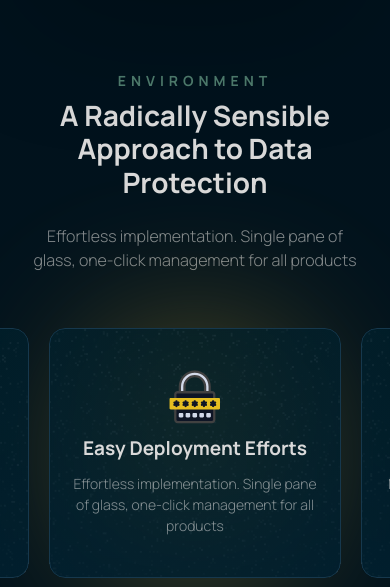
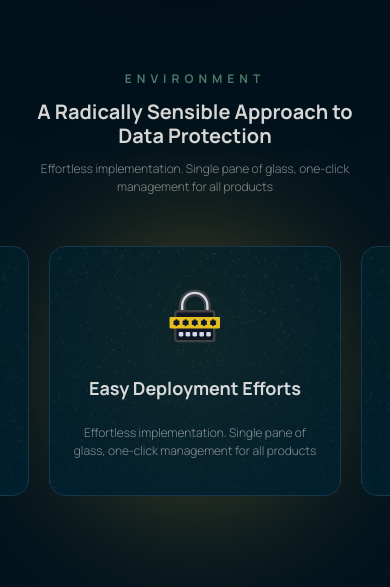
Before and after one commit to hiTushar/barasingha, a React (Create React App) app: page / in a window 390 px wide. Shown: the part 780-1367 px from the top of the page. Built offline with nearby package versions, Linux system fonts and the light colour scheme; the HTML template or start-up script is replaced by a standard one.

Commit message:
Responsive environment section homepage

```diff
--- a/src/components/sections/Environment/Environment.jsx
+++ b/src/components/sections/Environment/Environment.jsx
@@ -26,6 +26,13 @@ const cardsData = [
    },
 ];
 
+const getSlides = () => {
+   const width = window.innerWidth;
+
+   if(width < 650) return 1;
+   else return 2
+}
+
 const Card = (props) => {
    return (
       <div className="env_card">
@@ -33,8 +40,8 @@ const Card = (props) => {
          <div className="env_card_contents_container justify-content-center">
             <div className='img_container'><img src={props.image} alt="password svg"></img></div>
             <div className="env_card_text_container">
-               <div className='heading heading--three text-center'>{props.heading}</div>
-               <div className="para para--light text-center">{props.desc}</div>
+               <p className='heading heading--three text-center'>{props.heading}</p>
+               <p className="para para--light text-center">{props.desc}</p>
             </div>
          </div>
       </div>
@@ -69,7 +76,7 @@ const Environment = (props) => {
       speed: 500,
       autoplay: true,
       autoplaySpeed: 5000,
-      slidesToShow: 1,
+      slidesToShow: getSlides(),
       slidesToScroll: 1,
       centerMode: true,
       nav: false,
@@ -102,11 +109,11 @@ const Environment = (props) => {
                   <div className="col">
                      <div className="content_container_left">
                         <div className="title-wrapper">
-                           <h6 className="heading heading--fancy">Environment</h6>
-                           <h2 className="heading heading--two">
+                           <p className="heading heading--fancy">Environment</p>
+                           <p className="heading heading--two">
                               A Radically Sensible Approach to Data Protection
-                           </h2>
-                           <p className="para para--lg para--light mt-4 mb-0">
+                           </p>
+                           <p className="para para--lg para--light">
                               Effortless implementation. Single pane of glass, one-click
                               management for all products
                            </p>
--- a/src/components/sections/Environment/Environment.scss
+++ b/src/components/sections/Environment/Environment.scss
@@ -50,16 +50,56 @@
 
    .env__main_contents_container {
       .title-wrapper {
-         max-width: 600px;
-         .para {
-            max-width: 500px;
-         }
-         @media screen and (max-width: 768px) {
-            .para {
-               margin-inline: auto;
-               margin-bottom: 3.5rem !important;
+            display: flex;
+            justify-content: center;
+            align-items: center;
+            flex-direction: column;
+            max-width: 1008px;
+            margin-inline: auto;
+
+            @media all and (min-width: 768px) {
+               align-items: flex-start;
             }
-         }
+
+            p {
+               margin-bottom: 0px;
+            }
+
+            p:nth-child(1) {
+               font-size: 12px;
+               margin-bottom: 12px;
+
+               @media all and (min-width: 992px) {
+                  font-size: 16px;
+               }
+            }
+
+            p:nth-child(2) {
+               font-size: 20px;
+               margin-bottom: 12px;
+
+               @media all and (min-width: 400px) {
+                  font-size: 24px;
+               }
+
+               @media all and (min-width: 992px) {
+                  font-size: 32px;
+               }
+            }
+
+            p:nth-child(3) {
+               font-size: 12px;
+               margin-bottom: 50px;
+               max-width: 430px;
+
+               @media all and (min-width: 400px) {
+                  font-size: 14px;
+               }
+
+               @media all and (min-width: 992px) {
+                  font-size: 16px;
+               }
+            }
       }
 
       .content_container_left {
@@ -148,8 +188,8 @@
                180deg,
                #01121c 0%,
                rgba(1, 18, 28, 0) 15.55%,
-               rgba(1, 18, 28, 0) 70.44%,
-               #01121c 88.29%
+               rgba(1, 18, 28, 0) 90.44%,
+               #01121c 99.29%
             );
             width: 100%;
             height: 100%;
@@ -163,23 +203,12 @@
    }
 }
 .env_card {
-   // width: 384px;
-   // min-height: 352px;
    border-radius: 16px;
-   // border: 1px solid #16384D;
-   // backdrop-filter: blur(2px);
-   // display: flex;
-   // flex-direction: column;
-   // align-items: center;
-   // gap:32px;
    position: relative;
    overflow: hidden;
    z-index: 1;
    margin: 16px 0;
    transition: 0.2s;
-   //background-color: #28443B;
-   // background:  radial-gradient(185.16% 185.16% at 50% 0%, rgba(0, 31, 41, 0.75) 0%, #022032 100%);
-   // box-shadow: 0px 0px 0px 0px rgba(0, 0, 0, 0.18), 0px 13px 29px 0px rgba(0, 0, 0, 0.18), 0px 53px 53px 0px rgba(0, 0, 0, 0.15), 0px 119px 71px 0px rgba(0, 0, 0, 0.09), 0px 212px 85px 0px rgba(0, 0, 0, 0.03), 0px 331px 93px 0px rgba(0, 0, 0, 0.00);
    backdrop-filter: blur(10px);
    .env_card_noise {
       position: absolute;
@@ -217,6 +246,8 @@
       ) !important;
 
       .img_container {
+         display: flex;
+         align-items: center;
          img {
             width: 56px;
          }
@@ -226,23 +257,26 @@
          flex-direction: column;
          gap: 12px;
 
-         .env_card_heading {
-            color: #f2f2f2;
-            text-align: center;
-            font-family: Manrope;
-            font-size: 24px;
-            font-style: normal;
-            font-weight: 700;
-            line-height: 150%; /* 36px */
+         p {
+            margin-bottom: 0px;
          }
-         .env_card_desc {
-            color: #c8c8c8;
-            text-align: center;
-            font-family: Roboto;
-            font-size: 16px;
-            font-style: normal;
-            font-weight: 400;
-            line-height: 150%; /* 24px */
+
+         p:nth-child(1) {
+            font-size: 18px;
+            margin-bottom: 12px;
+
+            @media all and (min-width: 400px) {
+               font-size: 22px;
+            }
+         }
+
+         p:nth-child(2) {
+            font-size: 12px;
+            max-width: 430px;
+
+            @media all and (min-width: 400px) {
+               font-size: 14px;
+            }
          }
       }
    }
@@ -251,8 +285,9 @@
 @media (max-width: 992px) {
    // .env_card{min-height: 250px;}
    .env_card .env_card_contents_container {
-      padding: 18px;
+      padding: 24px;
       min-height: 250px;
+      // min-height: 250px;
    }
    .env_card
       .env_card_contents_container
@@ -271,7 +306,7 @@
    }
 }
 
-@media (max-width: 768px) {
+@media (max-width: 767px) {
    .env__main_container .env__main_contents_container .content_container_right {
       overflow: inherit;
       max-width: 100%;
@@ -328,8 +363,26 @@
       gap: 10px;
       padding: 20px;
       justify-content: center;
+
+      @media all and (min-width: 400px) {
+         padding: 32px;
+      }
    }
    .env_card .env_card_noise {
       opacity: 0.3 !important;
    }
 }
+
+.slick-track {
+   @media all and (max-width: 767px) {
+      height: 300px !important;
+   }
+
+   @media all and (max-width: 400px) {
+      height: 250px !important;
+   }
+}
+
+.slick-slide div {
+   height: 100%;
+}
```
